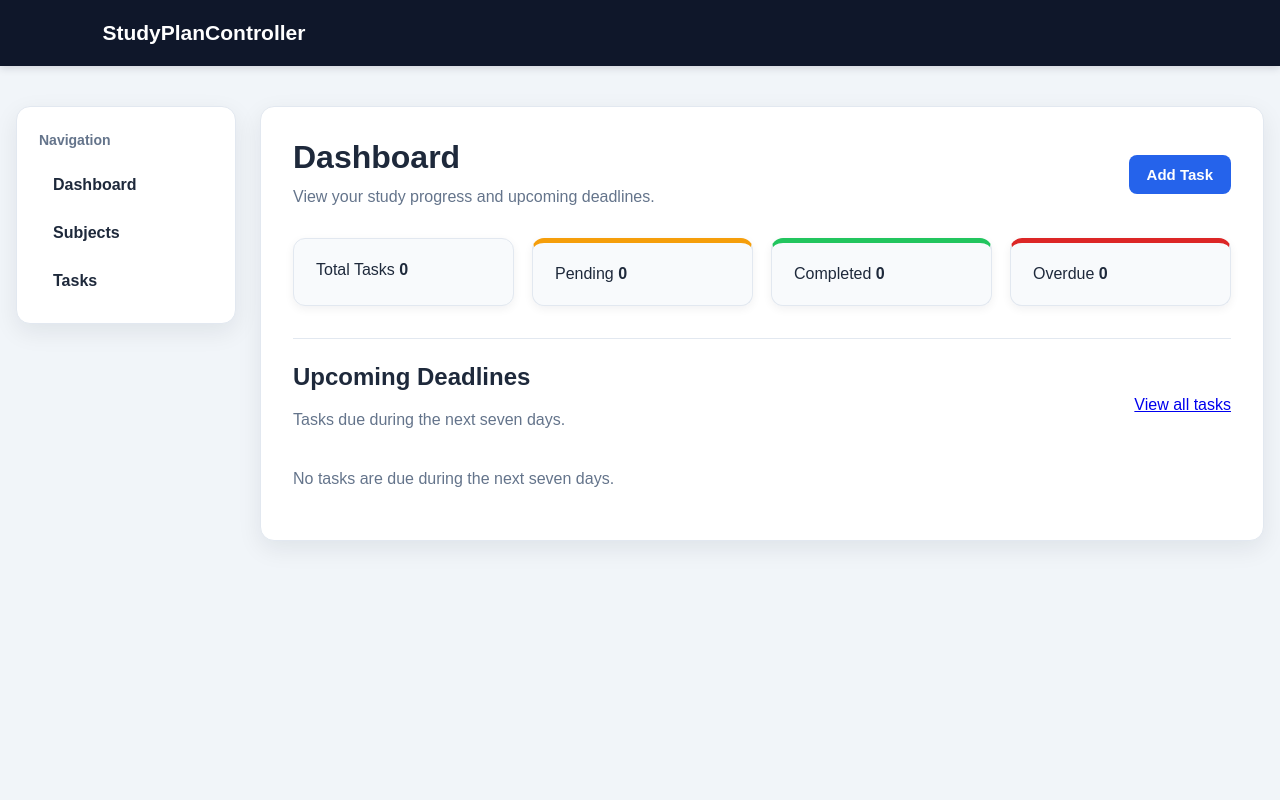
After one commit to Xierq2004/StudyPlanController, a Flask app: page /dashboard in a window 1280 px wide. The commit adds this page. Run offline with Flask 3, Linux system fonts and the light colour scheme.

Commit message:
Implement dashboard task statistics and layout

```diff
--- a/app.py
+++ b/app.py
@@ -1,4 +1,4 @@
-from datetime import datetime
+from datetime import date, datetime, timedelta
 
 from flask import (
     Flask,
@@ -22,6 +22,44 @@ db.init_app(app)
 @app.route("/")
 def home():
     return render_template("index.html")
+
+
+@app.route("/dashboard")
+def dashboard():
+    today = date.today()
+    next_week = today + timedelta(days=7)
+
+    total_tasks = StudyTask.query.count()
+
+    pending_tasks = StudyTask.query.filter_by(
+        status="Pending"
+    ).count()
+
+    completed_tasks = StudyTask.query.filter_by(
+        status="Completed"
+    ).count()
+
+    overdue_tasks = StudyTask.query.filter(
+        StudyTask.status == "Pending",
+        StudyTask.due_date < today
+    ).count()
+
+    upcoming_tasks = StudyTask.query.filter(
+        StudyTask.status == "Pending",
+        StudyTask.due_date >= today,
+        StudyTask.due_date <= next_week
+    ).order_by(
+        StudyTask.due_date
+    ).limit(5).all()
+
+    return render_template(
+        "dashboard.html",
+        total_tasks=total_tasks,
+        pending_tasks=pending_tasks,
+        completed_tasks=completed_tasks,
+        overdue_tasks=overdue_tasks,
+        upcoming_tasks=upcoming_tasks
+    )
 
 
 @app.route("/subjects")
@@ -184,18 +222,9 @@ def add_task():
             "description",
             ""
         ).strip()
-        due_date_text = request.form.get(
-            "due_date",
-            ""
-        )
-        priority = request.form.get(
-            "priority",
-            "Medium"
-        )
-        subject_id_text = request.form.get(
-            "subject_id",
-            ""
-        )
+        due_date_text = request.form.get("due_date", "")
+        priority = request.form.get("priority", "Medium")
+        subject_id_text = request.form.get("subject_id", "")
 
         if not title or not due_date_text or not subject_id_text:
             flash(
@@ -275,6 +304,7 @@ def add_task():
         subjects=all_subjects
     )
 
+
 @app.route(
     "/tasks/<int:task_id>/edit",
     methods=["GET", "POST"]
@@ -292,18 +322,9 @@ def edit_task(task_id):
             "description",
             ""
         ).strip()
-        due_date_text = request.form.get(
-            "due_date",
-            ""
-        )
-        priority = request.form.get(
-            "priority",
-            "Medium"
-        )
-        subject_id_text = request.form.get(
-            "subject_id",
-            ""
-        )
+        due_date_text = request.form.get("due_date", "")
+        priority = request.form.get("priority", "Medium")
+        subject_id_text = request.form.get("subject_id", "")
 
         if not title or not due_date_text or not subject_id_text:
             flash(
@@ -421,6 +442,7 @@ def delete_task(task_id):
     )
     return redirect(url_for("tasks"))
 
+
 with app.app_context():
     db.create_all()
 
--- a/static/css/style.css
+++ b/static/css/style.css
@@ -6,11 +6,20 @@
     --text: #1e293b;
     --muted: #64748b;
     --border: #e2e8f0;
+
     --success-background: #dcfce7;
     --success-text: #166534;
+
     --error-background: #fee2e2;
     --error-text: #991b1b;
+
+    --warning-background: #fef3c7;
+    --warning-text: #92400e;
 }
+
+/* =========================
+   General settings
+   ========================= */
 
 * {
     box-sizing: border-box;
@@ -24,19 +33,28 @@ body {
     color: var(--text);
 }
 
-/* Top navigation */
+/* =========================
+   Top navigation
+   ========================= */
 
 nav {
     display: flex;
     align-items: center;
     gap: 28px;
-    padding: 18px 8%;
+    min-height: 66px;
+    padding: 14px 8%;
     background-color: #0f172a;
     box-shadow: 0 2px 8px rgba(15, 23, 42, 0.15);
 }
 
 nav a {
+    color: #cbd5e1;
+    font-size: 16px;
     text-decoration: none;
+}
+
+nav a:hover {
+    color: white;
 }
 
 .nav-brand {
@@ -46,61 +64,107 @@ nav a {
     font-weight: bold;
 }
 
-.nav-brand:hover {
-    color: #dbeafe;
-}
-
-/* Home start button */
-
 .nav-start-button {
     display: inline-flex;
     align-items: center;
     justify-content: center;
     min-width: 82px;
     padding: 10px 20px;
-    border: 1px solid rgba(255, 255, 255, 0.8);
+    border: 1px solid white;
     border-radius: 8px;
     background-color: white;
     color: #0f172a;
     font-size: 15px;
     font-weight: bold;
+    text-decoration: none;
     box-shadow: 0 3px 10px rgba(0, 0, 0, 0.16);
     transition:
         background-color 0.2s,
         color 0.2s,
-        transform 0.2s,
-        box-shadow 0.2s;
+        transform 0.2s;
 }
 
 .nav-start-button:hover {
     background-color: #eff6ff;
     color: var(--primary-dark);
     transform: translateY(-1px);
-    box-shadow: 0 5px 14px rgba(0, 0, 0, 0.2);
 }
 
-/* Page layouts */
+/* =========================
+   Home page layout
+   ========================= */
 
 .home-layout {
-    width: 100%;
+    width: calc(100% - 32px);
+    max-width: 1100px;
+    margin: 40px auto;
 }
 
+.home-layout main {
+    width: 100%;
+    margin: 0;
+}
+
+/* =========================
+   Internal page layout
+   ========================= */
+
 .app-layout {
+    width: calc(100% - 32px);
+    max-width: 1400px;
+    margin: 40px auto;
     display: grid;
-    grid-template-columns: 220px minmax(0, 1100px);
+    grid-template-columns: 220px minmax(0, 1fr);
     gap: 24px;
-    width: calc(100% - 32px);
-    max-width: 1380px;
-    margin: 40px auto;
     align-items: start;
 }
 
-/* Main content */
+/* =========================
+   Left navigation
+   ========================= */
+
+.side-navigation {
+    padding: 22px;
+    border: 1px solid var(--border);
+    border-radius: 14px;
+    background-color: var(--surface);
+    box-shadow: 0 8px 24px rgba(15, 23, 42, 0.08);
+}
+
+.side-navigation-title {
+    margin: 0 0 14px;
+    color: var(--muted);
+    font-size: 14px;
+    font-weight: bold;
+}
+
+.side-navigation a {
+    display: block;
+    margin-bottom: 8px;
+    padding: 11px 14px;
+    border-radius: 8px;
+    color: var(--text);
+    font-weight: bold;
+    text-decoration: none;
+    transition:
+        background-color 0.2s,
+        color 0.2s;
+}
+
+.side-navigation a:last-child {
+    margin-bottom: 0;
+}
+
+.side-navigation a:hover {
+    background-color: #eff6ff;
+    color: var(--primary);
+}
+
+/* =========================
+   Main content
+   ========================= */
 
 main {
-    width: calc(100% - 32px);
-    max-width: 1100px;
-    margin: 40px auto;
     padding: 32px;
     border: 1px solid var(--border);
     border-radius: 14px;
@@ -114,53 +178,14 @@ main {
     margin: 0;
 }
 
-/* Side navigation */
-
-.side-navigation {
-    display: flex;
-    flex-direction: column;
-    gap: 10px;
-    padding: 20px;
-    border: 1px solid var(--border);
-    border-radius: 14px;
-    background-color: white;
-    box-shadow: 0 8px 24px rgba(15, 23, 42, 0.08);
-}
-
-.side-navigation-title {
-    margin: 0 0 8px;
-    color: var(--muted);
-    font-size: 13px;
-    font-weight: bold;
-    letter-spacing: 1px;
-    text-transform: uppercase;
-}
-
-.side-navigation a {
-    display: block;
-    width: 100%;
-    padding: 12px 14px;
-    border-radius: 8px;
-    background-color: #f8fafc;
-    color: var(--text);
-    font-size: 16px;
-    font-weight: bold;
-    text-decoration: none;
-    transition:
-        background-color 0.2s,
-        color 0.2s;
-}
-
-.side-navigation a:hover {
-    background-color: #dbeafe;
-    color: var(--primary-dark);
-}
-
-/* Typography */
+/* =========================
+   Text
+   ========================= */
 
 h1 {
     margin-top: 0;
     margin-bottom: 10px;
+    color: var(--text);
     font-size: 32px;
 }
 
@@ -183,7 +210,18 @@ p {
     margin-bottom: 28px;
 }
 
-/* Main buttons */
+.page-heading h1 {
+    margin-bottom: 8px;
+}
+
+.page-heading p {
+    margin-top: 0;
+    margin-bottom: 0;
+}
+
+/* =========================
+   Main buttons
+   ========================= */
 
 .button,
 button {
@@ -436,41 +548,147 @@ form {
     color: var(--error-text);
 }
 
-/* Responsive layout */
+/* =========================
+   Dashboard
+   ========================= */
 
-@media (max-width: 750px) {
-    nav {
-        flex-wrap: wrap;
-        gap: 14px;
-        padding: 16px;
+.dashboard-grid {
+    display: grid;
+    grid-template-columns: repeat(4, minmax(150px, 1fr));
+    gap: 18px;
+    margin: 28px 0;
+}
+
+.dashboard-card {
+    padding: 22px;
+    border: 1px solid var(--border);
+    border-radius: 12px;
+    background-color: #f8fafc;
+    box-shadow: 0 3px 10px rgba(15, 23, 42, 0.06);
+}
+
+.dashboard-card h2 {
+    margin: 0 0 10px;
+    color: var(--muted);
+    font-size: 16px;
+}
+
+.dashboard-number {
+    margin: 0;
+    color: var(--text);
+    font-size: 34px;
+    font-weight: bold;
+}
+
+.pending-card {
+    border-top: 5px solid #f59e0b;
+}
+
+.completed-card {
+    border-top: 5px solid #22c55e;
+}
+
+.overdue-card {
+    border-top: 5px solid #dc2626;
+}
+
+.total-card {
+    border-top: 5px solid var(--primary);
+}
+
+/* =========================
+   Upcoming tasks
+   ========================= */
+
+.upcoming-section {
+    margin-top: 32px;
+    padding-top: 24px;
+    border-top: 1px solid var(--border);
+}
+
+.section-heading {
+    display: flex;
+    align-items: center;
+    justify-content: space-between;
+    gap: 18px;
+    margin-bottom: 18px;
+}
+
+.section-heading h2 {
+    margin: 0;
+}
+
+.upcoming-list {
+    display: grid;
+    grid-template-columns: 1fr;
+    gap: 12px;
+}
+
+.upcoming-item {
+    display: flex;
+    align-items: center;
+    justify-content: space-between;
+    gap: 18px;
+    padding: 16px;
+    border: 1px solid var(--border);
+    border-radius: 9px;
+    background-color: #f8fafc;
+}
+
+.upcoming-item h3 {
+    margin: 0 0 6px;
+}
+
+.upcoming-item p {
+    margin: 0;
+}
+
+/* =========================
+   Responsive layout
+   ========================= */
+
+@media (max-width: 1000px) {
+    .dashboard-grid {
+        grid-template-columns: repeat(2, 1fr);
     }
+}
 
-    .nav-brand {
-        width: 100%;
-        margin-right: 0;
-    }
-
-    .nav-start-button {
-        width: 100%;
-    }
-
+@media (max-width: 850px) {
     .app-layout {
         grid-template-columns: 1fr;
         margin: 20px auto;
     }
 
     .side-navigation {
+        display: flex;
+        flex-wrap: wrap;
+        gap: 8px;
+    }
+
+    .side-navigation-title {
         width: 100%;
     }
 
+    .side-navigation a {
+        margin-bottom: 0;
+    }
+
+    .filter-row {
+        grid-template-columns: 1fr;
+    }
+}
+
+@media (max-width: 650px) {
+    nav {
+        padding: 14px 16px;
+    }
+
     main {
-        margin: 20px auto;
         padding: 22px;
     }
 
-    .app-layout main {
-        width: 100%;
-        margin: 0;
+    .home-layout {
+        margin: 20px auto;
     }
 
     .page-heading {
--- a/templates/base.html
+++ b/templates/base.html
@@ -32,7 +32,7 @@
         {% if request.endpoint == "home" %}
             <a
                 class="nav-start-button"
-                href="{{ url_for('subjects') }}"
+                href="{{ url_for('dashboard') }}"
             >
                 开始
             </a>
@@ -46,6 +46,10 @@
                 <p class="side-navigation-title">
                     Navigation
                 </p>
+
+                <a href="{{ url_for('dashboard') }}">
+                    Dashboard
+                </a>
 
                 <a href="{{ url_for('subjects') }}">
                     Subjects
--- /dev/null
+++ b/templates/dashboard.html
@@ -0,0 +1,73 @@
+{% extends "base.html" %}
+
+{% block title %}Dashboard | StudyPlanController{% endblock %}
+
+{% block content %}
+<div class="page-heading">
+    <div>
+        <h1>Dashboard</h1>
+        <p>View your study progress and upcoming deadlines.</p>
+    </div>
+
+    <a class="button" href="{{ url_for('add_task') }}">
+        Add Task
+    </a>
+</div>
+
+<div class="dashboard-grid">
+    <div class="dashboard-card">
+        <span>Total Tasks</span>
+        <strong>{{ total_tasks }}</strong>
+    </div>
+
+    <div class="dashboard-card pending-card">
+        <span>Pending</span>
+        <strong>{{ pending_tasks }}</strong>
+    </div>
+
+    <div class="dashboard-card completed-card">
+        <span>Completed</span>
+        <strong>{{ completed_tasks }}</strong>
+    </div>
+
+    <div class="dashboard-card overdue-card">
+        <span>Overdue</span>
+        <strong>{{ overdue_tasks }}</strong>
+    </div>
+</div>
+
+<section class="upcoming-section">
+    <div class="section-heading">
+        <div>
+            <h2>Upcoming Deadlines</h2>
+            <p>Tasks due during the next seven days.</p>
+        </div>
+
+        <a href="{{ url_for('tasks') }}">
+            View all tasks
+        </a>
+    </div>
+
+    {% if upcoming_tasks %}
+        <div class="upcoming-list">
+            {% for task in upcoming_tasks %}
+                <div class="upcoming-item">
+                    <div>
+                        <strong>{{ task.title }}</strong>
+                        <p>
+                            {{ task.subject.code }} -
+                            {{ task.subject.name }}
+                        </p>
+                    </div>
+
+                    <span>
+                        {{ task.due_date.strftime("%d %b %Y") }}
+                    </span>
+                </div>
+            {% endfor %}
+        </div>
+    {% else %}
+        <p>No tasks are due during the next seven days.</p>
+    {% endif %}
+</section>
+{% endblock %}
```
Also changed, not shown: other parts of static/css/style.css (+129 -102 lines).
